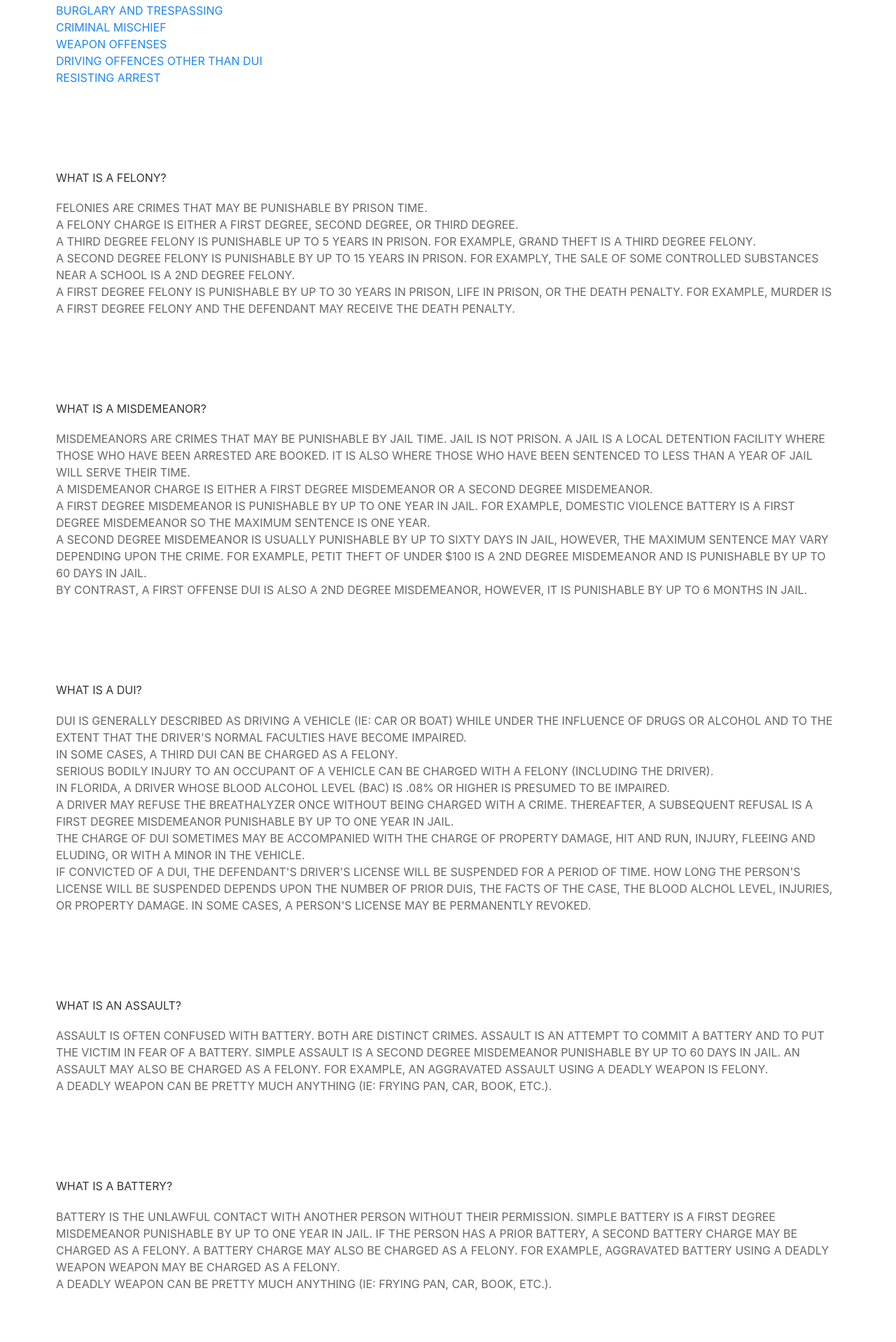
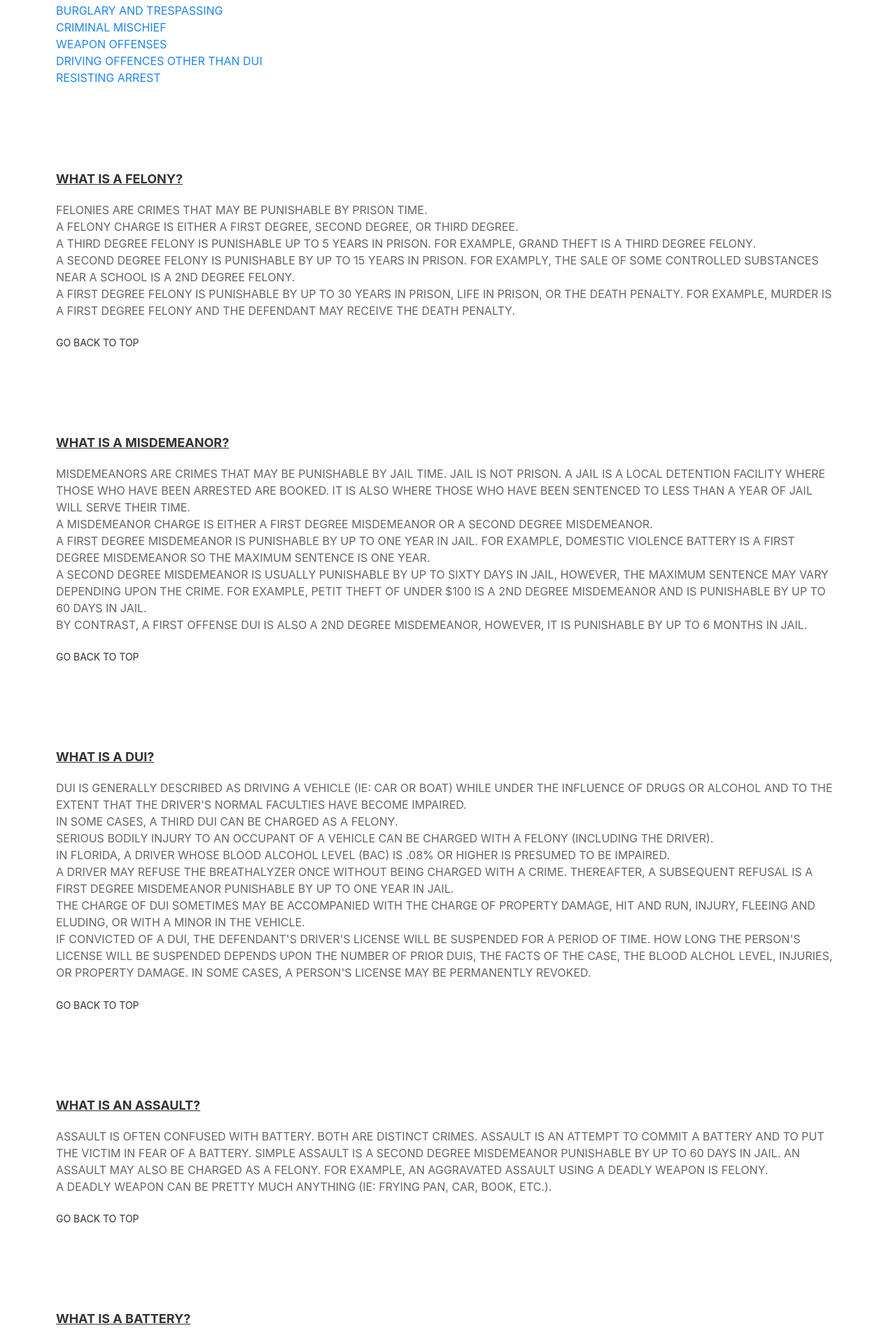
Before and after one commit to hmahmud01/naples-server, a Django app: page /faq/ in a window 1280 px wide. Shown: the part 455-2373 px from the top of the page at 70% size. Run offline with Django 3.2, Linux system fonts and the light colour scheme.

Commit message:
faq page changes added

```diff
--- a/core/templates/faq.html
+++ b/core/templates/faq.html
@@ -124,6 +124,9 @@
                                     <p>A THIRD DEGREE FELONY IS PUNISHABLE UP TO 5 YEARS IN PRISON.  FOR EXAMPLE, GRAND THEFT IS A THIRD DEGREE FELONY. </p>
                                     <p>A SECOND DEGREE FELONY IS PUNISHABLE BY UP TO 15 YEARS IN PRISON.  FOR EXAMPLY, THE SALE OF SOME CONTROLLED SUBSTANCES  NEAR A SCHOOL IS A 2ND DEGREE FELONY.   </p>
                                     <p>A FIRST DEGREE FELONY IS PUNISHABLE BY UP TO 30 YEARS IN PRISON, LIFE IN PRISON, OR THE DEATH PENALTY.  FOR EXAMPLE, MURDER IS A FIRST DEGREE FELONY AND THE DEFENDANT MAY RECEIVE THE DEATH PENALTY. </p>
+                                    <div class="uk-flex uk-margin">
+                                        <p><a class="uk-button uk-button-text" href="#titleindex" uk-scroll>Go Back To Top</a></p>
+                                    </div>
                                 </div>
 
                                 <div class="faq-content" id="misdemeanor">
@@ -133,6 +136,9 @@
                                     <p>A FIRST DEGREE MISDEMEANOR IS PUNISHABLE BY UP TO ONE YEAR IN JAIL.  FOR EXAMPLE, DOMESTIC VIOLENCE BATTERY IS A FIRST DEGREE MISDEMEANOR SO THE MAXIMUM SENTENCE IS ONE YEAR.</p>
                                     <p>A SECOND DEGREE MISDEMEANOR IS USUALLY PUNISHABLE BY UP TO SIXTY DAYS IN JAIL, HOWEVER, THE MAXIMUM SENTENCE MAY VARY DEPENDING UPON THE CRIME.  FOR EXAMPLE, PETIT THEFT OF UNDER $100 IS A 2ND DEGREE MISDEMEANOR AND IS PUNISHABLE BY UP TO 60 DAYS IN JAIL.  </p>
                                     <p>BY CONTRAST, A FIRST OFFENSE DUI IS ALSO A 2ND DEGREE MISDEMEANOR, HOWEVER, IT IS PUNISHABLE BY UP TO 6 MONTHS IN JAIL. </p>
+                                    <div class="uk-flex uk-margin">
+                                        <p><a class="uk-button uk-button-text" href="#titleindex" uk-scroll>Go Back To Top</a></p>
+                                    </div>
                                 </div>
 
 
@@ -145,36 +151,53 @@
                                     <p>A DRIVER MAY REFUSE THE BREATHALYZER ONCE WITHOUT BEING CHARGED WITH A CRIME.  THEREAFTER, A SUBSEQUENT REFUSAL IS A FIRST DEGREE MISDEMEANOR PUNISHABLE BY UP TO ONE YEAR IN JAIL.   </p>
                                     <p>THE CHARGE OF DUI SOMETIMES MAY BE ACCOMPANIED WITH THE CHARGE OF PROPERTY DAMAGE, HIT AND RUN, INJURY, FLEEING AND ELUDING, OR WITH A MINOR IN THE VEHICLE.   </p>
                                     <p>IF CONVICTED OF A DUI, THE DEFENDANT'S DRIVER'S LICENSE WILL BE SUSPENDED FOR A PERIOD OF TIME.  HOW LONG THE PERSON'S LICENSE WILL BE SUSPENDED DEPENDS UPON THE NUMBER OF PRIOR DUIS, THE FACTS OF THE CASE, THE BLOOD ALCHOL LEVEL,  INJURIES, OR PROPERTY DAMAGE.  IN SOME CASES, A PERSON'S LICENSE MAY BE PERMANENTLY REVOKED.  </p>
+                                    <div class="uk-flex uk-margin">
+                                        <p><a class="uk-button uk-button-text" href="#titleindex" uk-scroll>Go Back To Top</a></p>
+                                    </div>
                                 </div>
 
                                 <div class="faq-content" id="assault">
                                     <h5>WHAT IS AN ASSAULT? </h5>
                                     <p>ASSAULT IS OFTEN CONFUSED WITH BATTERY.  BOTH ARE DISTINCT CRIMES. ASSAULT IS AN ATTEMPT TO COMMIT A BATTERY AND TO PUT THE VICTIM IN FEAR OF A BATTERY.  SIMPLE ASSAULT IS A SECOND DEGREE MISDEMEANOR PUNISHABLE BY UP TO 60 DAYS IN JAIL.  AN ASSAULT  MAY ALSO BE CHARGED AS A FELONY.  FOR EXAMPLE, AN AGGRAVATED ASSAULT USING A DEADLY WEAPON IS FELONY. </p>
                                     <p>A DEADLY WEAPON CAN BE PRETTY MUCH ANYTHING (IE:  FRYING PAN, CAR, BOOK, ETC.). </p>
+                                    <div class="uk-flex uk-margin">
+                                        <p><a class="uk-button uk-button-text" href="#titleindex" uk-scroll>Go Back To Top</a></p>
+                                    </div>
                                 </div>
 
                                 <div class="faq-content" id="battery">
                                     <h5>WHAT IS A BATTERY?  </h5>
                                     <p>BATTERY IS THE UNLAWFUL CONTACT WITH ANOTHER PERSON WITHOUT THEIR PERMISSION.  SIMPLE BATTERY IS A FIRST DEGREE MISDEMEANOR PUNISHABLE BY UP TO ONE YEAR IN JAIL.  IF THE PERSON HAS A PRIOR BATTERY, A SECOND BATTERY CHARGE MAY BE CHARGED AS A FELONY.  A BATTERY CHARGE MAY ALSO BE CHARGED AS A FELONY.  FOR EXAMPLE, AGGRAVATED BATTERY USING A DEADLY WEAPON WEAPON MAY BE CHARGED AS A FELONY. </p>
                                     <p>A DEADLY WEAPON CAN BE PRETTY MUCH ANYTHING (IE:  FRYING PAN, CAR, BOOK, ETC.). </p>
+                                    <div class="uk-flex uk-margin">
+                                        <p><a class="uk-button uk-button-text" href="#titleindex" uk-scroll>Go Back To Top</a></p>
+                                    </div>
                                 </div>
 
 
                                 <div class="faq-content" id="violence">
                                     <h5>DOMESTIC VIOLENCE </h5>
                                     <p>DOMESTIC VIOLENCE CAN BE EITHER AN ASSAULT OR BATTERY EXCEPT THAT IT IS BETWEEN PEOPLE RELATED TO EACH OTHER OR LIVING TOGETHER. USUALLY THIS TYPE OF CRIME OCCURS BETWEEN A HUSBAND AND WIFE, SIGNIFICANT OTHERS, PARENT AND CHILD, OR ANY OTHER FAMILIAL RELATIONSHIP.  DOMESTIC VIOLENCE MAY BE CHARGED AS A MISDEMEANOR OR FELONY DEPENDING UPON THE FACTS (IE: WAS A DEADLY WEAPON USED).   </p>
-                                </div>
+                                    <div class="uk-flex uk-margin">
+                                        <p><a class="uk-button uk-button-text" href="#titleindex" uk-scroll>Go Back To Top</a></p>
+                                    </div>                                </div>
 
 
                                 <div class="faq-content" id="sex">
                                     <h5>WHAT ARE SEX CRIMES? </h5>
                                     <p>SEX CRIMES ARE CRIMES INVOLVING A “PURIENT INTEREST”.   PURIENT INTEREST IS DEFINED AS HAVING OR ENCOURAGING AN EXCESSIVE INTEREST IN SEXUAL MATTERS. SEXUAL CRIMES INCLUDE SEXUAL BATTERY, ATTEMPTED SEXUAL BATTERY, SEXUAL ASSAULT, STATUTORY RAPE, OR ANY OTHER OFFENSE INVOLVING A SEXUAL MOTIVE. IN FLORIDA, THESE TYPES OF CRIMES MAY BE DESCRIBED AS LEWD AND LASCIVIOUS CRIMES.  CONSENT IS ALWAYS AN ISSUE, HOWEVER, STATUTORY RAPE IS SEXUAL CONTACT WITH A MINOR.  THE LAW STATES THAT MINORS DO NOT HAVE THE LEGAL ABILITY TO CONSENT, THEREFORE, ANY SEXUALLY MOTIVATED CONTACT WITH A PERSON UNDER THE AGE OF 18 IS ALMOST ALWAYS A FELONY.   </p>
+                                    <div class="uk-flex uk-margin">
+                                        <p><a class="uk-button uk-button-text" href="#titleindex" uk-scroll>Go Back To Top</a></p>
+                                    </div>
                                 </div>
 
 
                                 <div class="faq-content" id="theft">
                                     <h5>WHAT IS THEFT? </h5>
                                     <p>THEFT IS THE UNLAWFUL TAKING OF PROPERTY THAT BELONGS TO ANOTHER PERSON. THEFT CAN BE CHARGED AS EITHER A MISDEMEANOR (PETIT THEFT) OR A FELONY (GRAND THEFT) AND THE DIFFERENCE DEPENDS UPON THE AMOUNT STOLEN.   </p>
+                                    <div class="uk-flex uk-margin">
+                                        <p><a class="uk-button uk-button-text" href="#titleindex" uk-scroll>Go Back To Top</a></p>
+                                    </div>
                                 </div>
 
 
@@ -183,6 +206,9 @@
                                     <p>DRUG CRIMES ARE THE ILLEGAL POSSESSION OF A SUBSTANCE THAT A PERSON IS NOT ENTITLED TO HAVE.  FOR EXAMPLE:  POSSESSION OF A CONTROLLED SUBSTANCE WITHOUT A PRESCRIPTION.  MOST OTHER ILLEGAL POSSESSION CASES ARE SELF-EXPLANITORY (IE: MARIJUANA, COCAINE, HEROIN, METHANPHETAMINE, ETC.) </p>
                                     <p>DRUG TRAFFIKING IS THE TRANSPORTATION OR POSSESSION OF A LARGE QUANTITY OF ILLEGAL DRUGS.  IT IS ALWAYS A FELONY AND FOR SOME TRAFFIKKING CASES IT MAY BE CHARGED AS A FIRST DEGREE FELONY WHICH IS PUNISHABLE BY UP TO 30 YEARS IN PRISON. </p>
                                     <p>POSSESSION OF DRUG PARAPHERNALIA IS HAVING AN ITEM THAT IS SPECIFICALLY BEING USED TO CONSUME OR POSSESS ILLEGAL DRUGS (IE: PIPE, SMOKING DEVICE WITH RESIDUE, STRAW, BAG WITHIN WHICH THE ILLEGAL SUBSTANCE IS CARRIED, ETC.)   </p>
+                                    <div class="uk-flex uk-margin">
+                                        <p><a class="uk-button uk-button-text" href="#titleindex" uk-scroll>Go Back To Top</a></p>
+                                    </div>
                                 </div>
 
 
@@ -191,18 +217,27 @@
                                     <p>BURGLARY IS THE ILLEGAL ENTERING INTO A HOME, BUILDING, OR VEHICLE TO WHICH THE ARRESTED PERSON HAS NO RIGHT TO BE AND WITH THE INTENT TO COMMIT A CRIME THEREIN.    </p>
                                     <p>TRESSPASSING IS NEARLY THE SAME AS BURGLARY ONLY WITHOUT THE INTENT TO COMMIT A CRIME. TRESPASSING CAN BE ON A PIECE OF PROPERTY, A CONSTRUCTION SITE, OR ANY OTHER PLACE THE ARRESTED PERSON DOES NOT HAVE THE RIGHT TO BE.   </p>
                                     <p>BURLARY IS ALWAYS A FELONY. TRESPASSING IS USUALLY A MISDEMEANOR.  TRESPASSING ON A CONSTRUCTION SITE IS A FELONY. </p>
+                                    <div class="uk-flex uk-margin">
+                                        <p><a class="uk-button uk-button-text" href="#titleindex" uk-scroll>Go Back To Top</a></p>
+                                    </div>
                                 </div>
 
 
                                 <div class="faq-content" id="mischief">
                                     <h5>WHAT IS CRIMINAL MISCHIEF? </h5>
                                     <p>CRIMINAL MISCHIEF IS THE INTENTIONAL DESTRUCTION OF ANOTHER PERSON'S PROPERTY.  IT MAY BE CHARGED AS A MISDEMEANOR OR A FELONY DEPENDING UPON THE AMOUNT OF DAMAGE. </p>
+                                    <div class="uk-flex uk-margin">
+                                        <p><a class="uk-button uk-button-text" href="#titleindex" uk-scroll>Go Back To Top</a></p>
+                                    </div>
                                 </div>
 
                                 <div class="faq-content" id="weapon">
                                     <h5>WHAT ARE WEAPON OFFENSES? </h5>
                                     <p>WEAPON OFFENCES INCLUDE A CONVICTED FELON IN POSSESSION OF A GUN OR AMMUNITION, CARRYING A CONCEALED WEAPON, AGGRAVATED BATTERY WITH A DEADLY WEAPON, AND AGGRAVATED ASSAULT WITH A DEADLY WEAPON, TO NAME A FEW.   </p>
                                     <p> BE PRETTY MUCH ANYTHING (IE:  FRYING PAN, CAR, OR BOOK, ETC.). </p>
+                                    <div class="uk-flex uk-margin">
+                                        <p><a class="uk-button uk-button-text" href="#titleindex" uk-scroll>Go Back To Top</a></p>
+                                    </div>
                                 </div>
 
                                 <div class="faq-content" id="driving">
@@ -211,6 +246,9 @@
                                     <p>NO VALID DRIVER'S LICENSE IS THE CRIME OF NEVER HAVING HAD A DRIVER'S LICENSE.  THIS TYPE OF CRIME IS OFTEN COMMITED BY PEOPLE WHO ARE NOT IN THE UNITED STATES LEGALLY OR BY PEOPLE WHO NEVER RECEIVED A DRIVER'S LICENSE BECAUSE THEY NEVER TRIED TO GET A DRIVER'S LICENSE.  IT IS AWAYS A MISDEMEANOR.  </p>
                                     <p>LEAVING THE SCENE OF AN ACCIDENT, IS SELF EXPLANATORY, HOWEVER, THE DRIVER MUST KNOW THAT THEY HAVE HIT SOMETHING. </p>
                                     <p>FLEEING AND ELUDING IS ATTEMPTING TO DRIVE AWAY FROM THE POLICE IN AN EFFORT TO GET AWAY.  IT IS A FELONY. </p>
+                                    <div class="uk-flex uk-margin">
+                                        <p><a class="uk-button uk-button-text" href="#titleindex" uk-scroll>Go Back To Top</a></p>
+                                    </div>
                                 </div>
 
                                 <div class="faq-content" id="arrest">
--- a/static/css/main.css
+++ b/static/css/main.css
@@ -1,5 +1,12 @@
 p{
     margin: 0;
+}
+
+h5{
+    font-size: 18px;
+    line-height: 1.4;
+    text-decoration: underline;
+    font-weight: bold;
 }
 
 /* html {
```
